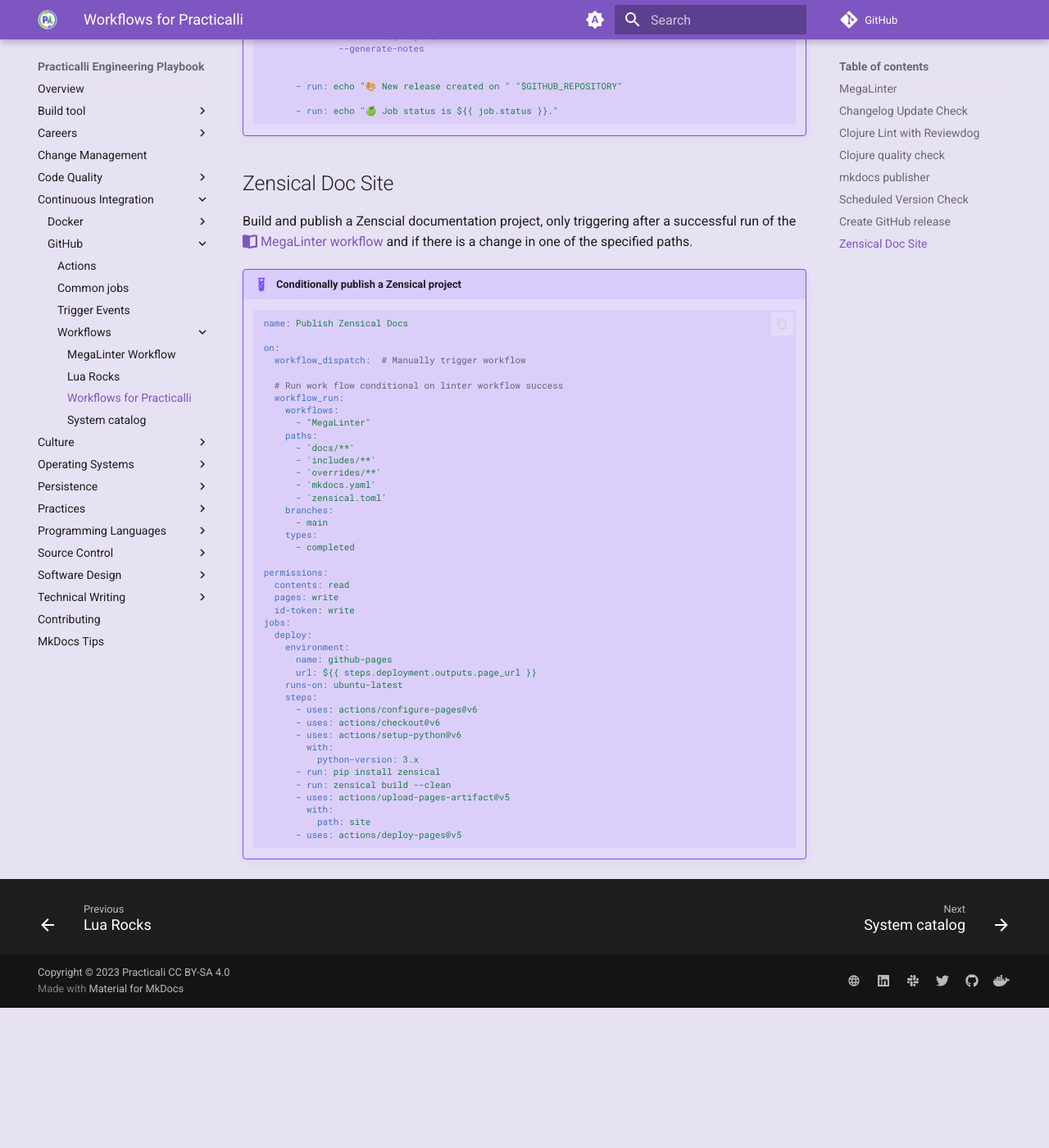
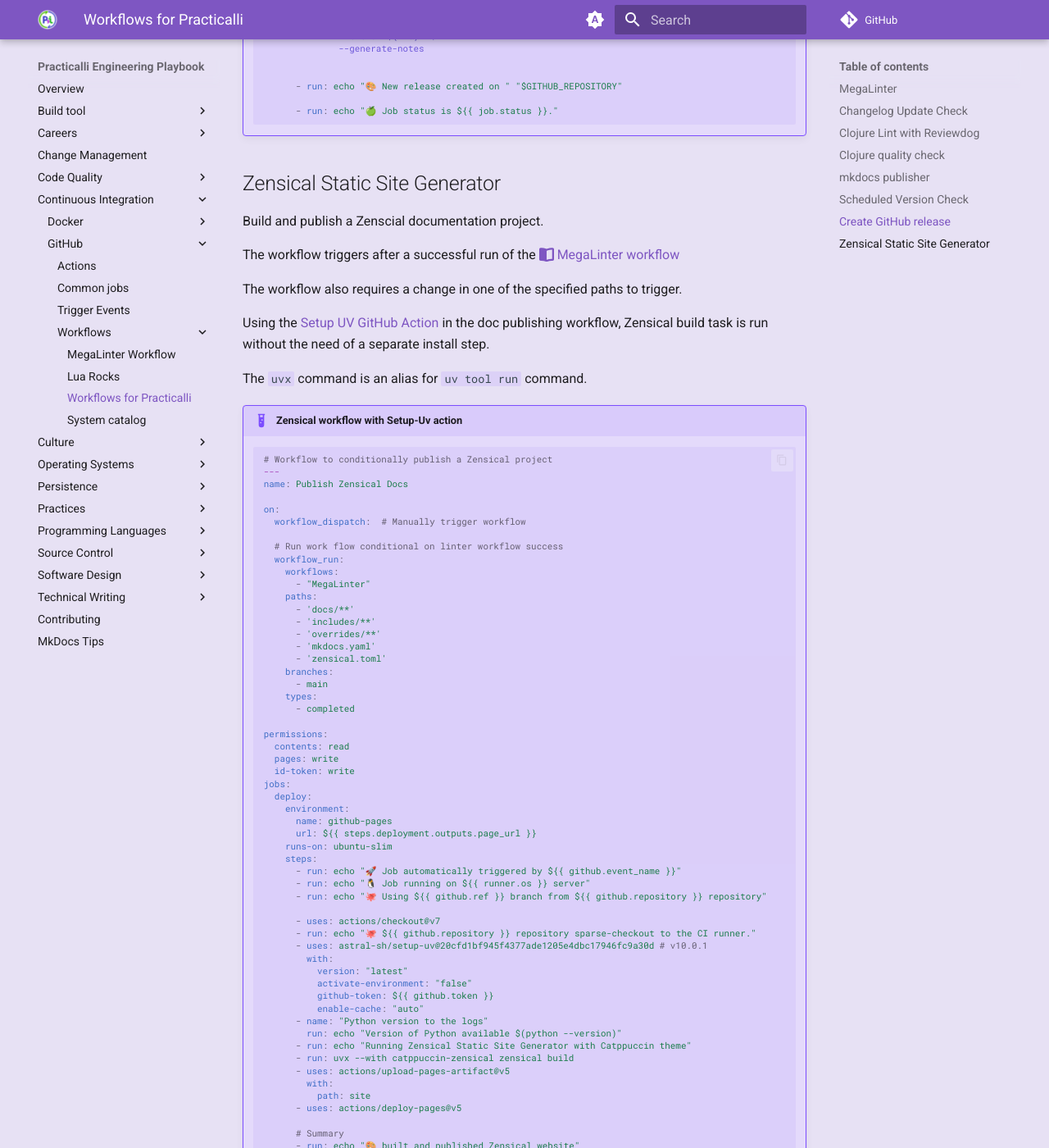
Before and after one commit to practicalli/engineering-playbook, an MkDocs documentation site: the page built from docs/continuous-integration/github/workflows/practicalli.md, in a window 1280 px wide and 1400 px high, scrolled down 6198 px. Shown: the whole window at 82% size. Built offline with MkDocs 1.6.1 and Material for MkDocs 9.7.7, drawn with Linux system fonts in a browser that asks for light colours; comment, search, counter and statistics services are not loaded; before the commit the page ends 7427 px from its top, so only the background shows below that; some of the changed text lies outside the part shown.

Commit message:
docs(ci): add zensical doc workflow with Uv

````diff
--- a/docs/continuous-integration/github/workflows/practicalli.md
+++ b/docs/continuous-integration/github/workflows/practicalli.md
@@ -337,12 +337,84 @@
           - run: echo "🍏 Job status is ${{ job.status }}."
     ```
 
-## Zensical Doc Site
 
-Build and publish a Zenscial documentation project, only triggering after a successful run of the [:fontawesome-solid-book-open: MegaLinter workflow](./megalinter.md) and if there is a change in one of the specified paths.
+## Zensical Static Site Generator
+
+Build and publish a Zenscial documentation project.
+
+The workflow triggers after a successful run of the [:fontawesome-solid-book-open: MegaLinter workflow](./megalinter.md)
+
+The workflow also requires a change in one of the specified paths to trigger.
+
+Using the [Setup UV GitHub Action]() in the doc publishing workflow, Zensical build task is run without the need of a separate install step.
+
+The `uvx` command is an alias for `uv tool run` command.
 
 
-!!! EXAMPLE "Conditionally publish a Zensical project"
+!!! EXAMPLE "Zensical workflow with Setup-Uv action"
+    ```yaml
+    # Workflow to conditionally publish a Zensical project
+    ---
+    name: Publish Zensical Docs
+
+    on:
+      workflow_dispatch:  # Manually trigger workflow
+
+      # Run work flow conditional on linter workflow success
+      workflow_run:
+        workflows:
+          - "MegaLinter"
+        paths:
+          - 'docs/**'
+          - 'includes/**'
+          - 'overrides/**'
+          - 'mkdocs.yaml'
+          - 'zensical.toml'
+        branches:
+          - main
+        types:
+          - completed
+
+    permissions:
+      contents: read
+      pages: write
+      id-token: write
+    jobs:
+      deploy:
+        environment:
+          name: github-pages
+          url: ${{ steps.deployment.outputs.page_url }}
+        runs-on: ubuntu-slim
+        steps:
+          - run: echo "🚀 Job automatically triggered by ${{ github.event_name }}"
+          - run: echo "🐧 Job running on ${{ runner.os }} server"
+          - run: echo "🐙 Using ${{ github.ref }} branch from ${{ github.repository }} repository"
+
+          - uses: actions/checkout@v7
+          - run: echo "🐙 ${{ github.repository }} repository sparse-checkout to the CI runner."
+          - uses: astral-sh/setup-uv@20cfd1bf945f4377ade1205e4dbc17946fc9a30d # v10.0.1
+            with:
+              version: "latest"
+              activate-environment: "false"
+              github-token: ${{ github.token }}
+              enable-cache: "auto"
+          - name: "Python version to the logs"
+            run: echo "Version of Python available $(python --version)"
+          - run: echo "Running Zensical Static Site Generator with Catppuccin theme"
+          - run: uvx --with catppuccin-zensical zensical build
+          - uses: actions/upload-pages-artifact@v5
+            with:
+              path: site
+          - uses: actions/deploy-pages@v5
+
+          # Summary
+          - run: echo "🎨 built and published Zensical website"
+          - run: echo "🍏 Job status is ${{ job.status }}."
+    ```
+
+
+??? EXAMPLE "Zensical project with Setup Python Action"
+    The workflow with [Setup Python action](https://github.com/actions/setup-python) first installs Zensical via Pip before running Zensical build to create the website.
     ```yaml
     name: Publish Zensical Docs
 
````
Also changed, not shown: CHANGELOG.md (+1 -0 lines).
